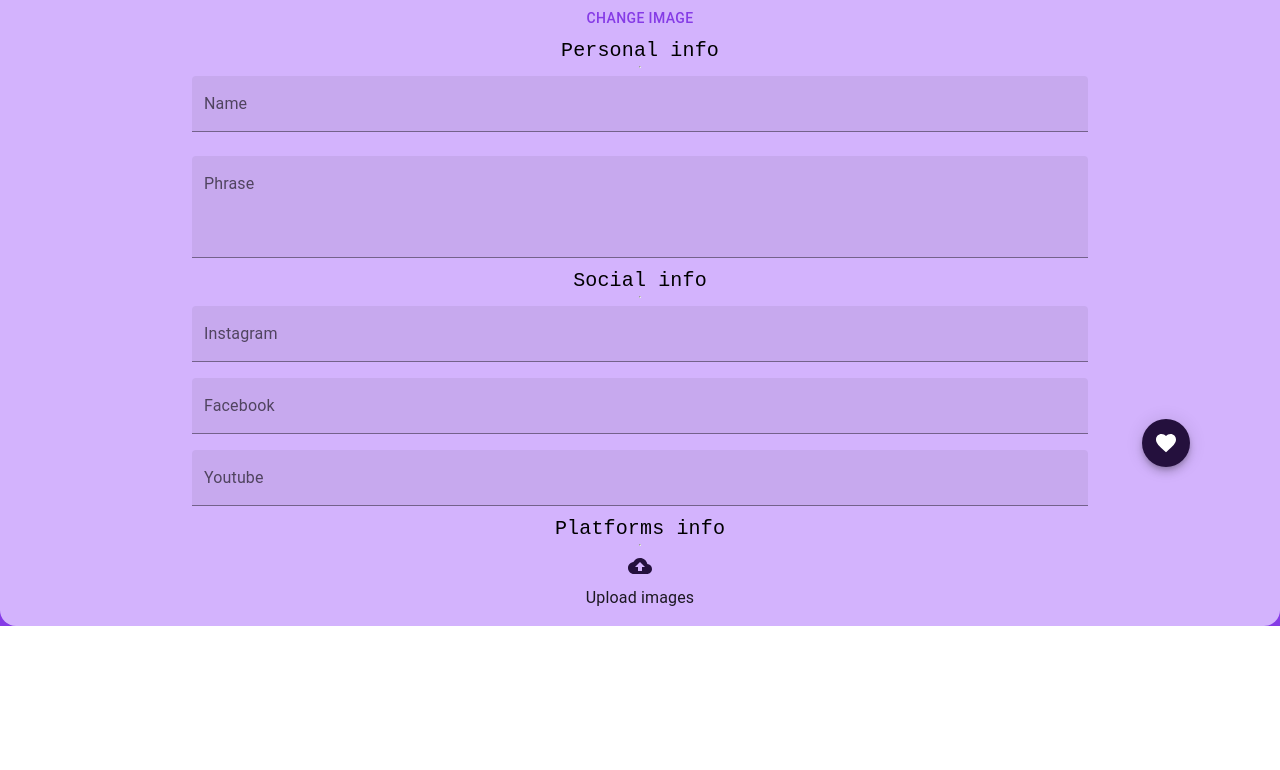
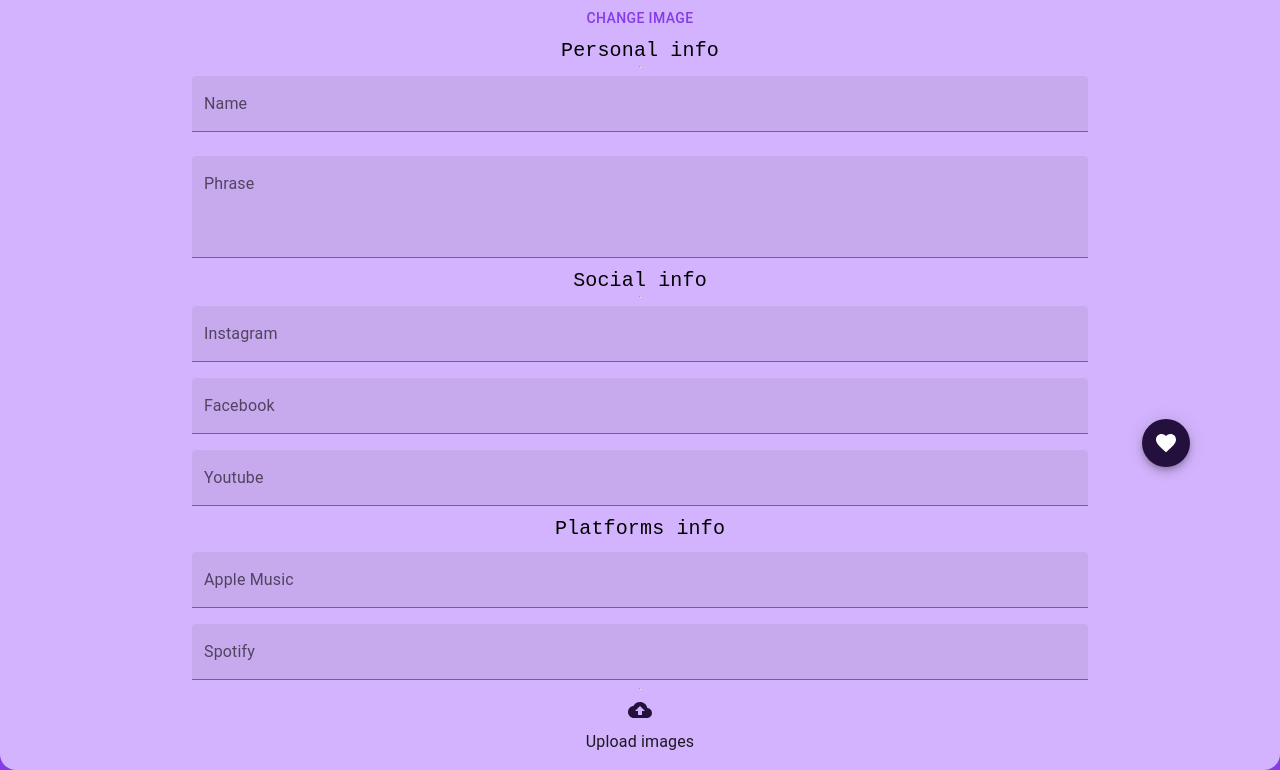
Before and after one commit to luislealdev/thisflow, a React (Vite) app: page /flow/artist in a window 1280 px wide. Shown: the part 309-1079 px from the top of the page. Before the commit the page ends 935 px from the top, so only its background shows below. Built offline with nearby package versions, Linux system fonts and the light colour scheme; no server answers; the database is empty; sample sign-in values are in the browser's storage.

Commit message:
Add the platforms info to the user (logged) form

```diff
--- a/src/flow/pages/HomePage.jsx
+++ b/src/flow/pages/HomePage.jsx
@@ -37,7 +37,9 @@ export const HomePage = () => {
     dispatch(startSavingInfo());
   };
 
-  const { isSaving, savedMessage, activeUser } = useSelector((state) => state.flow);
+  const { isSaving, savedMessage, activeUser } = useSelector(
+    (state) => state.flow
+  );
 
   const {
     profilePicture,
@@ -205,6 +207,34 @@ export const HomePage = () => {
                 />
               </Grid>
               <h3 className="monospace">Platforms info</h3>
+              <Grid item xs={3}>
+                <TextField
+                  autoComplete="off"
+                  type="text"
+                  variant="filled"
+                  fullWidth
+                  placeholder="https://applemusic.com/..."
+                  label="Apple Music"
+                  sx={{ border: "none", mb: 1, mt: 1, width: "70vw" }}
+                  name="appleMusicUrl"
+                  value={appleMusicUrl}
+                  onChange={onInputChange}
+                />
+              </Grid>
+              <Grid item xs={3}>
+                <TextField
+                  autoComplete="off"
+                  type="text"
+                  variant="filled"
+                  fullWidth
+                  placeholder="https://spotify.com/..."
+                  label="Spotify"
+                  sx={{ border: "none", mb: 1, mt: 1, width: "70vw" }}
+                  name="spotifyUrl"
+                  value={spotifyUrl}
+                  onChange={onInputChange}
+                />
+              </Grid>
               <hr />
               <Grid item xs={4}>
                 <IconButton color="secondary">
```
